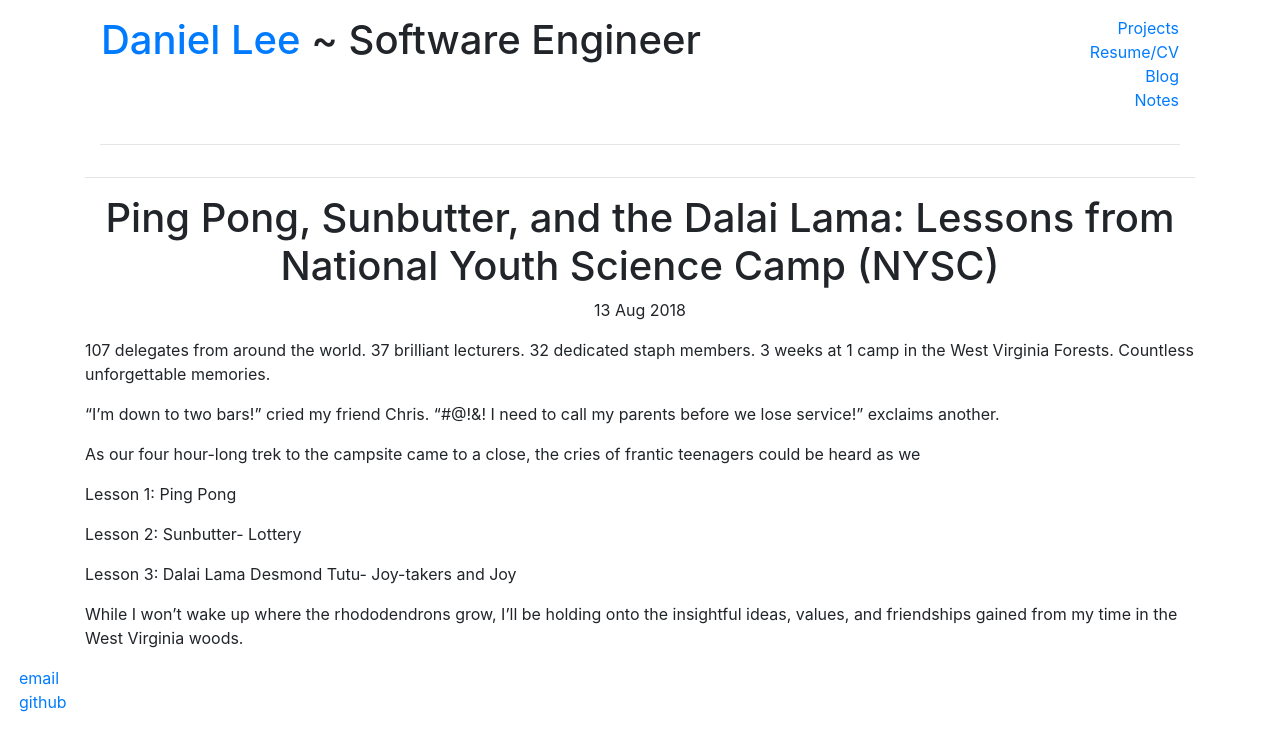
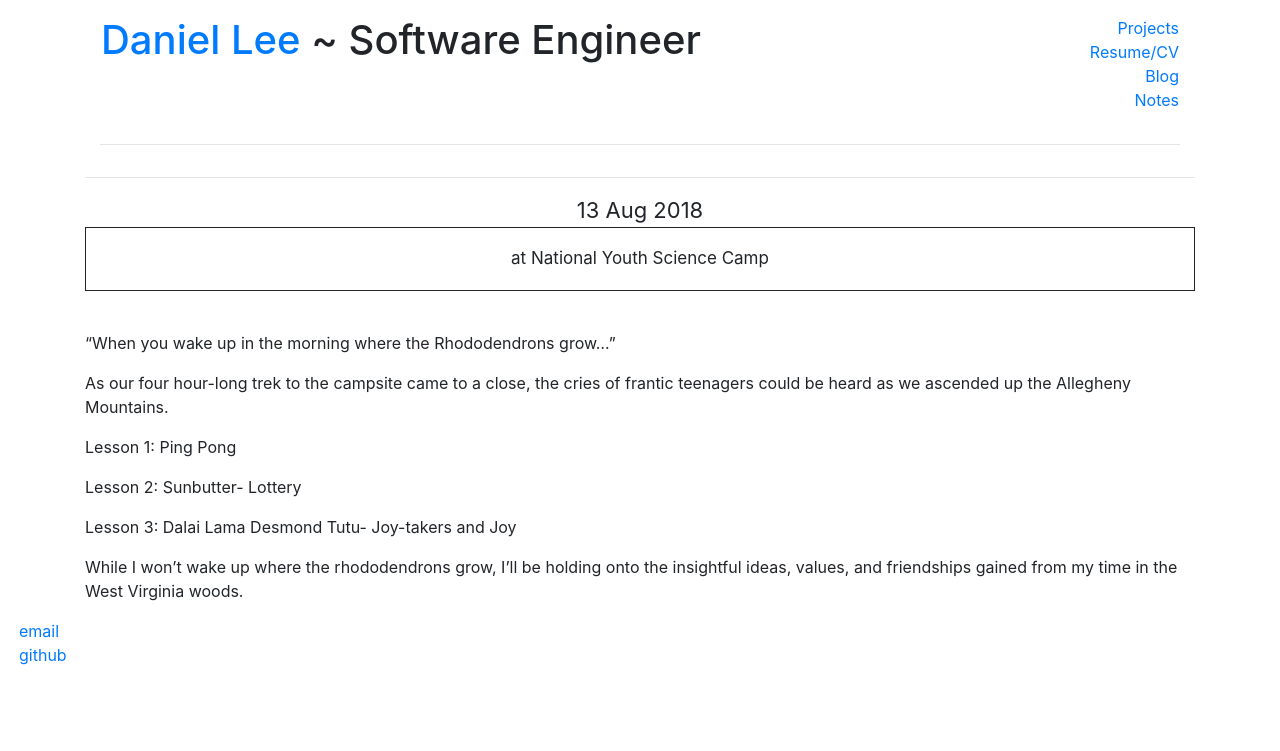
Before and after one commit to danihlee/danihlee.github.io, a Jekyll site: the page built from _posts/2018-08-13-First-Post.md, in a window 1280 px wide. Shown: the top 751 px of the page. Built offline with Jekyll 4.4.1, drawn with Linux system fonts in a browser that asks for light colours.

Commit message:
update blog layout

```diff
--- a/_layouts/post.html
+++ b/_layouts/post.html
@@ -1,11 +1,11 @@
 ---
 layout: default
 ---
-<center>
-    <h1>{{ page.title }}</h1>
-    <p class="meta">{{ page.date | date_to_string }}</p>
-</center>
 
-<div class="post">
-  {{ content }}
-</div>
+<p class="note-date">{{ page.date | date_to_string }}</p>
+<p class="note-title">{{ page.note-title }}</p>
+<p class="note-abstract">{{ page.abstract }}</p>
+
+<br>
+
+{{ content }}
--- a/_posts/2018-08-13-First-Post.md
+++ b/_posts/2018-08-13-First-Post.md
@@ -1,13 +1,14 @@
 ---
 layout: post
-title: "Ping Pong, Sunbutter, and the Dalai Lama: Lessons from National Youth Science Camp (NYSC)"
+title: ""
+abstract: "at National Youth Science Camp"
 date: 2018-08-13
 ---
-> 107 delegates from around the world. 37 brilliant lecturers. 32 dedicated staph members. 3 weeks at 1 camp in the West Virginia Forests. Countless unforgettable memories.
+"When you wake up in the morning where the Rhododendrons grow..."
 
-"I'm down to two bars!" cried my friend Chris. "#@!&! I need to call my parents before we lose service!" exclaims another.
 
-As our four hour-long trek to the campsite came to a close, the cries of frantic teenagers could be heard as we
+
+As our four hour-long trek to the campsite came to a close, the cries of frantic teenagers could be heard as we ascended up the Allegheny Mountains.
 
 Lesson 1: Ping Pong
 
```
Also changed, not shown: blog/index.html (+16 -7 lines).
